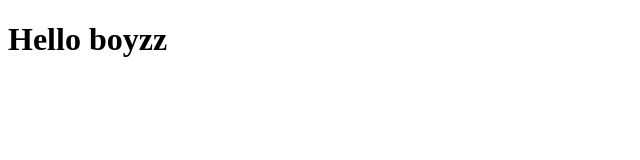
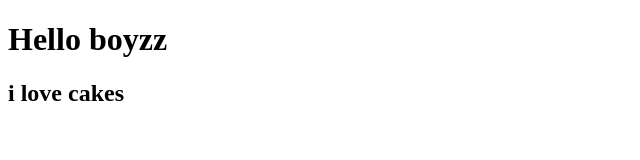
Before and after one commit to VladM1998/Reposit1, a plain HTML site: page index.html in a window 1280 px wide. Shown: the whole page, without its empty margins (0-640 px from the left). Drawn offline with Linux system fonts and the light colour scheme.

Commit message:
added new line

```diff
--- a/index.html
+++ b/index.html
@@ -2,7 +2,7 @@
 <html>
  <body>
     <h1>Hello boyzz</h1>
-
+  <h2>i love cakes</h2>
  </body>
 
 </html>
```
